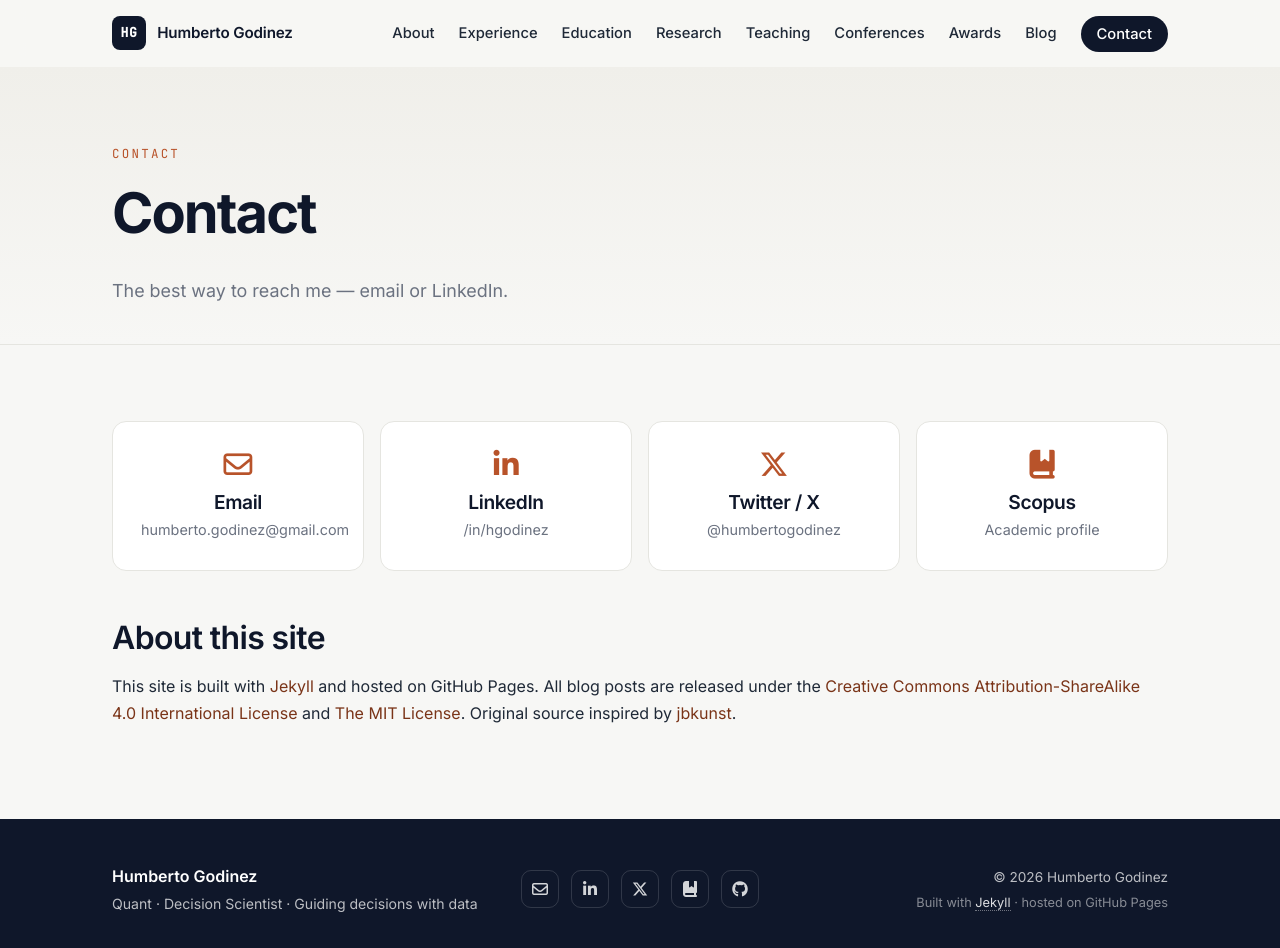
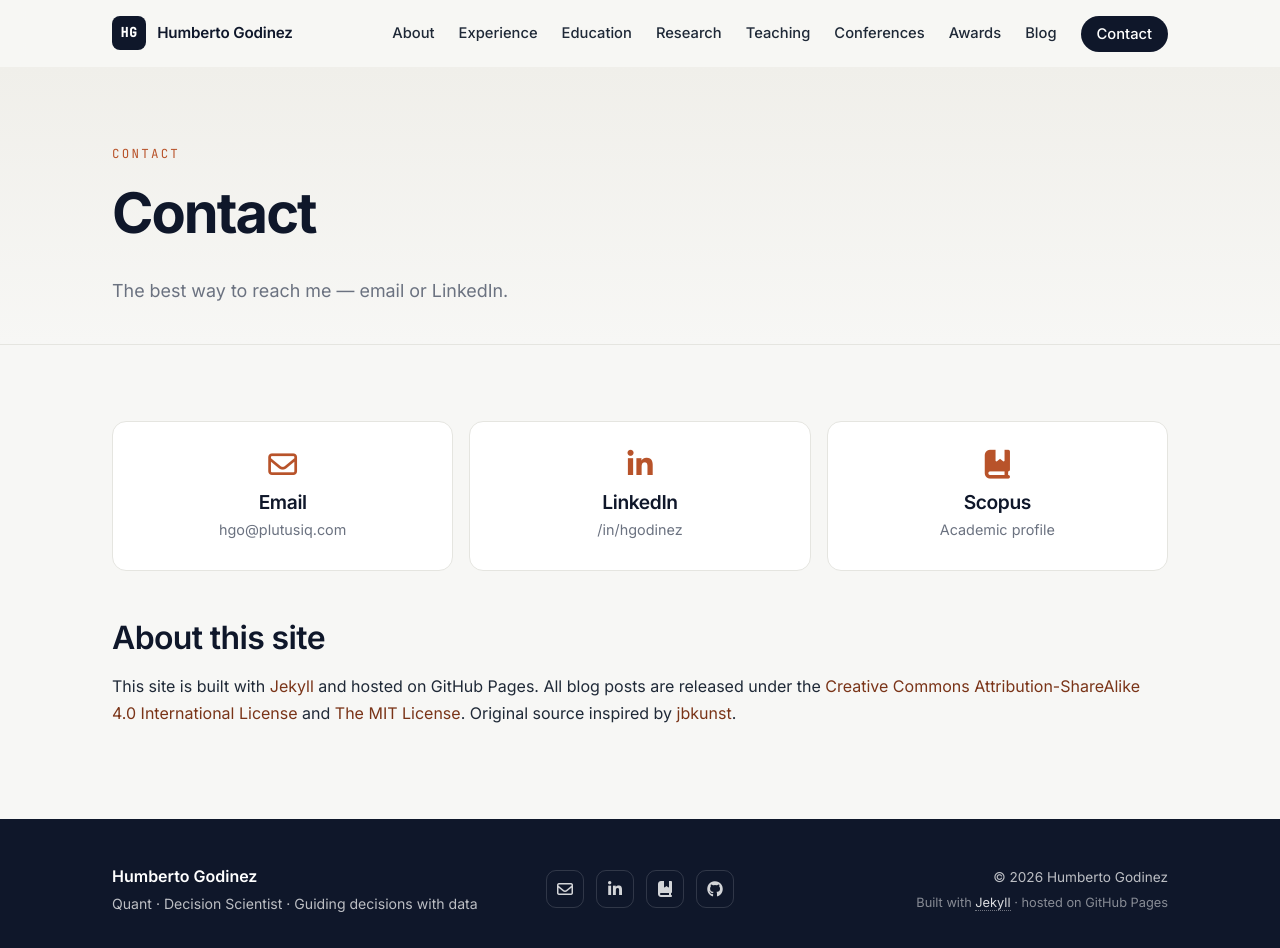
Before and after one commit to hgodinez/hgodinez.github.io, a Jekyll site: the page built from _pages/contact.html, in a window 1280 px wide and 948 px high. Built offline with Jekyll 4.4.1, drawn with Linux system fonts in a browser that asks for light colours.

Commit message:
Switch contact email to hgo@plutusiq.com; drop Twitter
Replace exposed email addresses and mailto: links with
hgo@plutusiq.com in _config.yml, index.html, _includes/footer.html
and _pages/contact.html. Remove the Twitter profile card on the
contact page and the Twitter icon from the footer social row; drop
the twitter author handle from _config.yml.

https://claude.ai/code/session_017sWhrGMhu4TV93Lnzxu9XA

```diff
--- a/_config.yml
+++ b/_config.yml
@@ -18,8 +18,7 @@ tagline: Quant · Decision Scientist · Guiding decisions with data
 
 author:
   name: Humberto Godinez
-  email: humberto.godinez@gmail.com
-  twitter: humbertogodinez
+  email: hgo@plutusiq.com
   linkedin: hgodinez
 
 include: ['_pages']
--- a/_includes/footer.html
+++ b/_includes/footer.html
@@ -5,9 +5,8 @@
       <p class="footer-tag">{{ site.tagline }}</p>
     </div>
     <div class="footer-col footer-social">
-      <a href="mailto:humberto.godinez@gmail.com" aria-label="Email"><i class="fa-regular fa-envelope"></i></a>
+      <a href="mailto:hgo@plutusiq.com" aria-label="Email"><i class="fa-regular fa-envelope"></i></a>
       <a href="https://www.linkedin.com/in/hgodinez/" target="_blank" rel="noopener" aria-label="LinkedIn"><i class="fa-brands fa-linkedin-in"></i></a>
-      <a href="https://twitter.com/humbertogodinez" target="_blank" rel="noopener" aria-label="Twitter"><i class="fa-brands fa-x-twitter"></i></a>
       <a href="https://www.scopus.com/authid/detail.uri?authorId=56659422500" target="_blank" rel="noopener" aria-label="Scopus"><i class="fa-solid fa-book-bookmark"></i></a>
       <a href="https://github.com/hgodinez" target="_blank" rel="noopener" aria-label="GitHub"><i class="fa-brands fa-github"></i></a>
     </div>
--- a/_pages/contact.html
+++ b/_pages/contact.html
@@ -7,20 +7,15 @@ favicon: favicon-hgo.ico
 ---
 
 <div class="contact-grid">
-  <a class="contact-card" href="mailto:humberto.godinez@gmail.com">
+  <a class="contact-card" href="mailto:hgo@plutusiq.com">
     <i class="fa-regular fa-envelope"></i>
     <h3>Email</h3>
-    <p>humberto.godinez@gmail.com</p>
+    <p>hgo@plutusiq.com</p>
   </a>
   <a class="contact-card" href="https://www.linkedin.com/in/hgodinez/" target="_blank" rel="noopener">
     <i class="fa-brands fa-linkedin-in"></i>
     <h3>LinkedIn</h3>
     <p>/in/hgodinez</p>
-  </a>
-  <a class="contact-card" href="https://twitter.com/humbertogodinez" target="_blank" rel="noopener">
-    <i class="fa-brands fa-x-twitter"></i>
-    <h3>Twitter / X</h3>
-    <p>@humbertogodinez</p>
   </a>
   <a class="contact-card" href="https://www.scopus.com/authid/detail.uri?authorId=56659422500" target="_blank" rel="noopener">
     <i class="fa-solid fa-book-bookmark"></i>
--- a/index.html
+++ b/index.html
@@ -45,7 +45,7 @@ favicon: favicon-hgo.ico
           </dl>
           <div class="about-links">
             <a href="https://www.linkedin.com/in/hgodinez/" target="_blank" rel="noopener" aria-label="LinkedIn"><i class="fa-brands fa-linkedin-in"></i></a>
-            <a href="mailto:humberto.godinez@gmail.com" aria-label="Email"><i class="fa-regular fa-envelope"></i></a>
+            <a href="mailto:hgo@plutusiq.com" aria-label="Email"><i class="fa-regular fa-envelope"></i></a>
             <a href="https://www.scopus.com/authid/detail.uri?authorId=56659422500" target="_blank" rel="noopener" aria-label="Scopus"><i class="fa-solid fa-book-bookmark"></i></a>
           </div>
         </aside>
```
